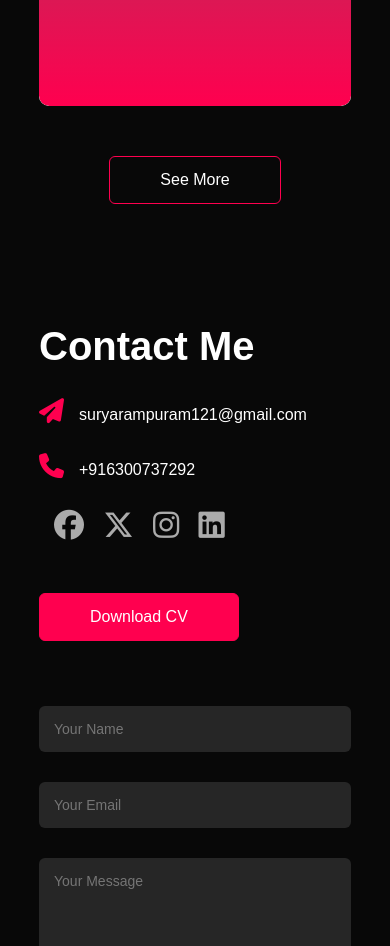
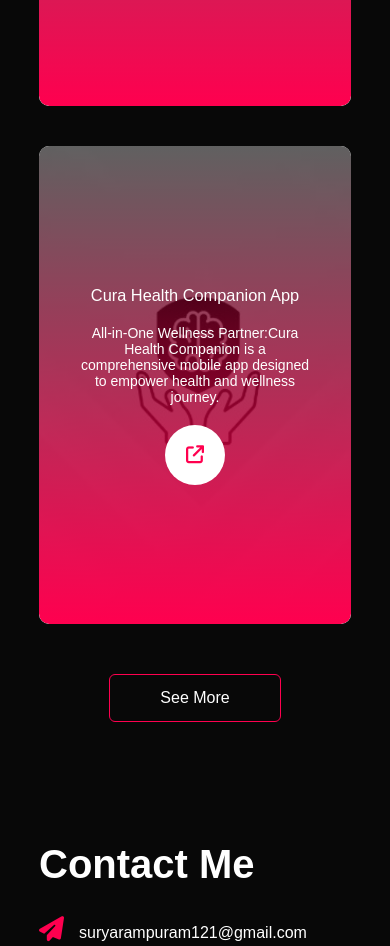
Before and after one commit to surya6300teja/portfolio, a plain HTML site: page index.html in a window 390 px wide. Shown: the part 4680-5626 px from the top of the page. Drawn offline with nearby package versions, Linux system fonts and the light colour scheme.

Commit message:
Updated work and resume

```diff
--- a/index.html
+++ b/index.html
@@ -128,6 +128,14 @@
                         <a href=""><i class="fa-solid fa-arrow-up-right-from-square"></i></a>
                     </div>
                 </div>
+                <div class="work">
+                    <img class="invy"  src="./images/cura.png" height="auto-fit">
+                    <div class="layer">
+                        <h3>Cura Health Companion App</h3>
+                        <p>All-in-One Wellness Partner:Cura Health Companion is a comprehensive mobile app designed to empower health and wellness journey.</p>
+                        <a href="https://github.com/surya6300teja/cura-health-campanian"><i class="fa-solid fa-arrow-up-right-from-square"></i></a>
+                    </div>
+                </div>
             </div>
             <a href="" class="btn">See More</a>
         </div>
@@ -145,7 +153,7 @@
                     <a href="https://www.instagram.com/surya_teja_rampuram/"><i class="fa-brands fa-instagram"></i></a>
                     <a href="https://www.linkedin.com/in/surya-rampuram/"><i class="fa-brands fa-linkedin"></i></a>
                 </div>
-                <a href="./my_cv.pdf" download="surya's_resume.pdf" class="btn btn2">Download CV</a>
+                <a href="./suryaresume.pdf" download="surya's_resume.pdf" class="btn btn2">Download CV</a>
             </div>
             <div class="contact-right">
                 <form>
```
